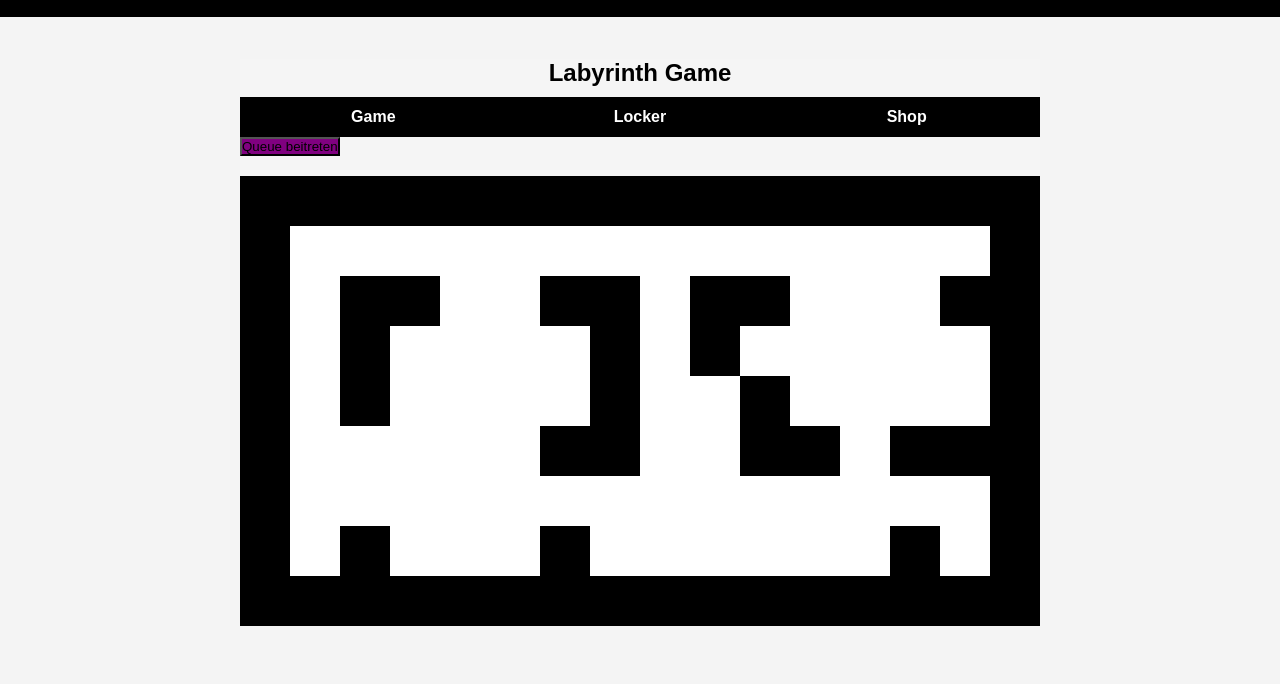
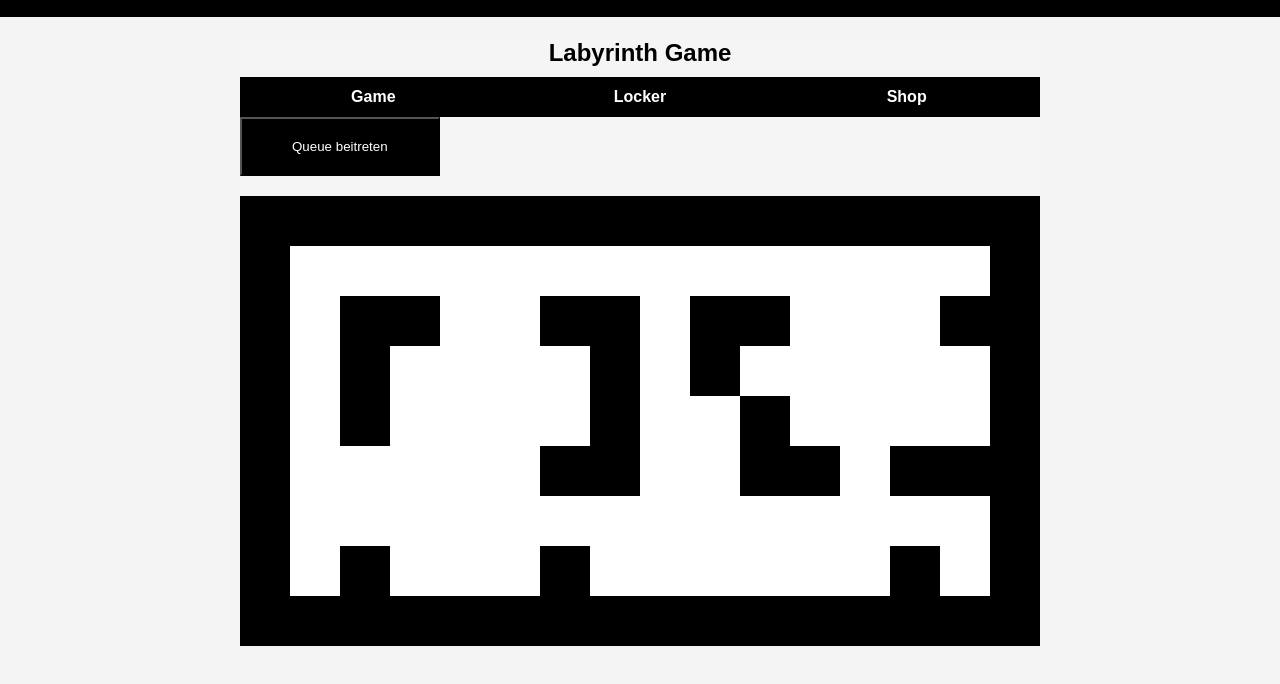
Before and after one commit to GoatyGoatson/NewGame, a website with bundled scripts: page index.html in a window 1280 px wide. Shown: the part 58-742 px from the top of the page. Built offline with nearby package versions, Linux system fonts and the light colour scheme; no server answers.

Commit message:
name fix

```diff
--- a/static/css/styles.css
+++ b/static/css/styles.css
@@ -92,7 +92,10 @@ ul > li:hover {
 }
 
 #joinQueueButton {
-    background-color: purple;
+    background-color: black;
+    color: white;
+    padding: 20px 50px;
+    cursor: pointer;
 }
 
 #game {
```
